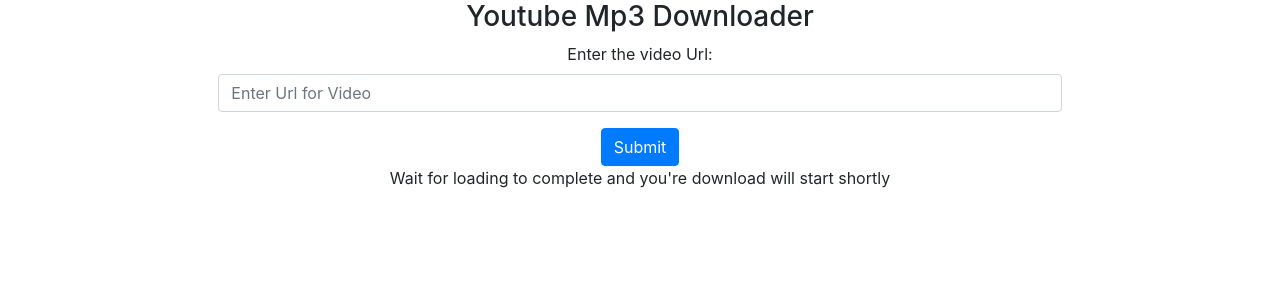
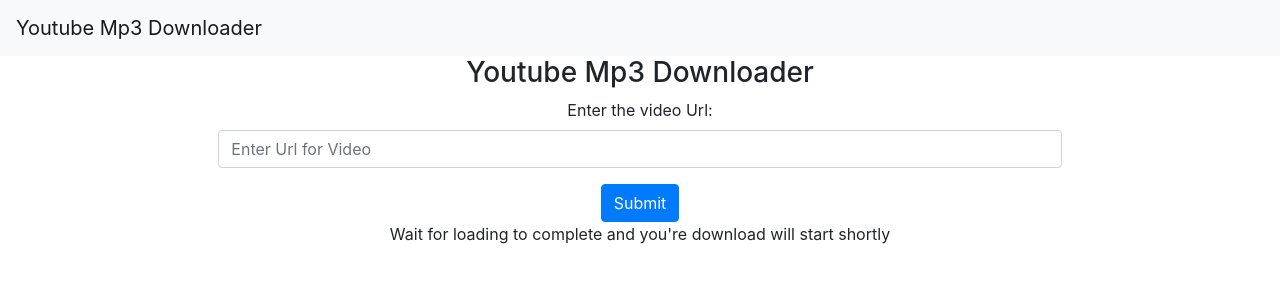
Before and after one commit to frier-sam/django-youtube-mp3-downloader, a Django app: page / in a window 1280 px wide. Shown: the top 300 px of the page. Run offline with Django 3.2, Linux system fonts and the light colour scheme; some libraries are stand-ins or nearby versions.

Commit message:
Update main.html

```diff
--- a/mp3convert/templates/main.html
+++ b/mp3convert/templates/main.html
@@ -3,9 +3,16 @@
   <head>
     <meta charset="utf-8">
     <link rel="stylesheet" href="https://maxcdn.bootstrapcdn.com/bootstrap/4.0.0/css/bootstrap.min.css" integrity="sha384-Gn5384xqQ1aoWXA+058RXPxPg6fy4IWvTNh0E263XmFcJlSAwiGgFAW/dAiS6JXm" crossorigin="anonymous">
+    <meta name="Description" content="Convert Youtube Videos into Mp3 songs by providing the link">
+    <meta name="Keywords" content="youtube, mp3, free, dowload, convert ,video, to mp3">
+    <meta name="google-site-verification" content="tUaCvYwC-WBxKpMeGorIXheyChQl1totqDF6vfzCaFs" />
     <title>Youtube Mp3 Downloader</title>
   </head>
   <body class="text-center">
+    <nav class="navbar navbar-light bg-light">
+      <a class="navbar-brand" href="#">Youtube Mp3 Downloader</a>
+
+    </nav>
       <h3>Youtube Mp3 Downloader</h3>
 
     <div class="row">
```
